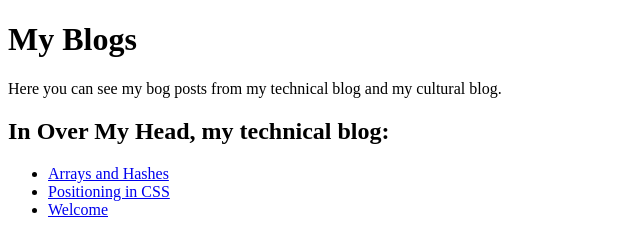
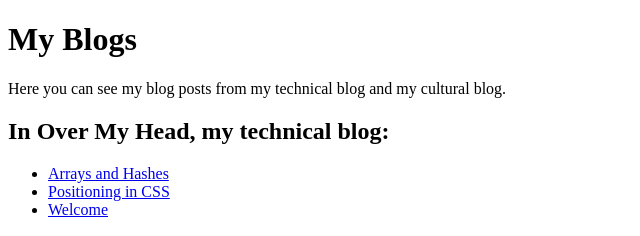
Before and after one commit to Plisonousbess/Plisonousbess.github.io, a plain HTML site: page blog/index.html in a window 1280 px wide. Shown: the top 236 px of the page, 0-640 px from the left. Drawn offline with Linux system fonts and the light colour scheme.

Commit message:
updated blog index

```diff
--- a/blog/index.html
+++ b/blog/index.html
@@ -9,7 +9,7 @@
 <header>
 	<h1>My Blogs</h1>
 	<h2></h2>
-	Here you can see my bog posts from my technical blog and my cultural blog.
+	Here you can see my blog posts from my technical blog and my cultural blog.
 </header>
 
 <body>
```
